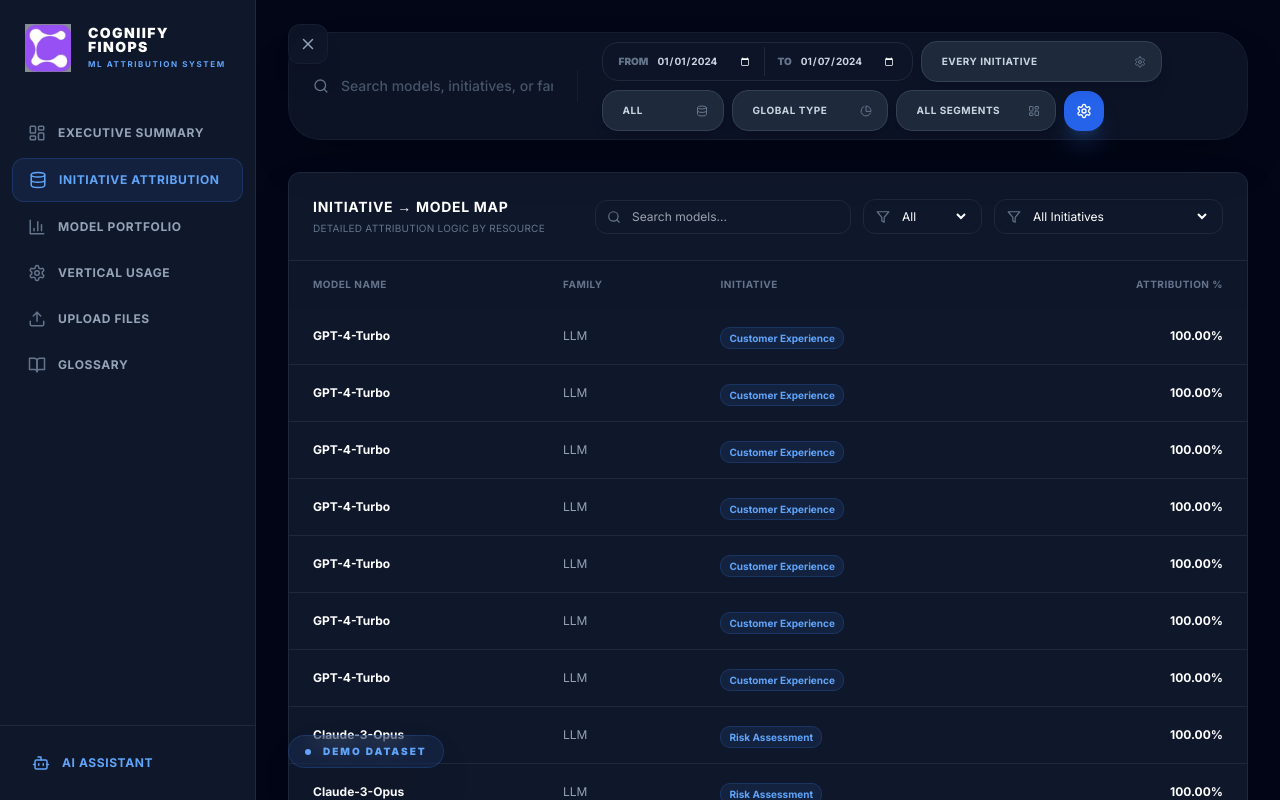
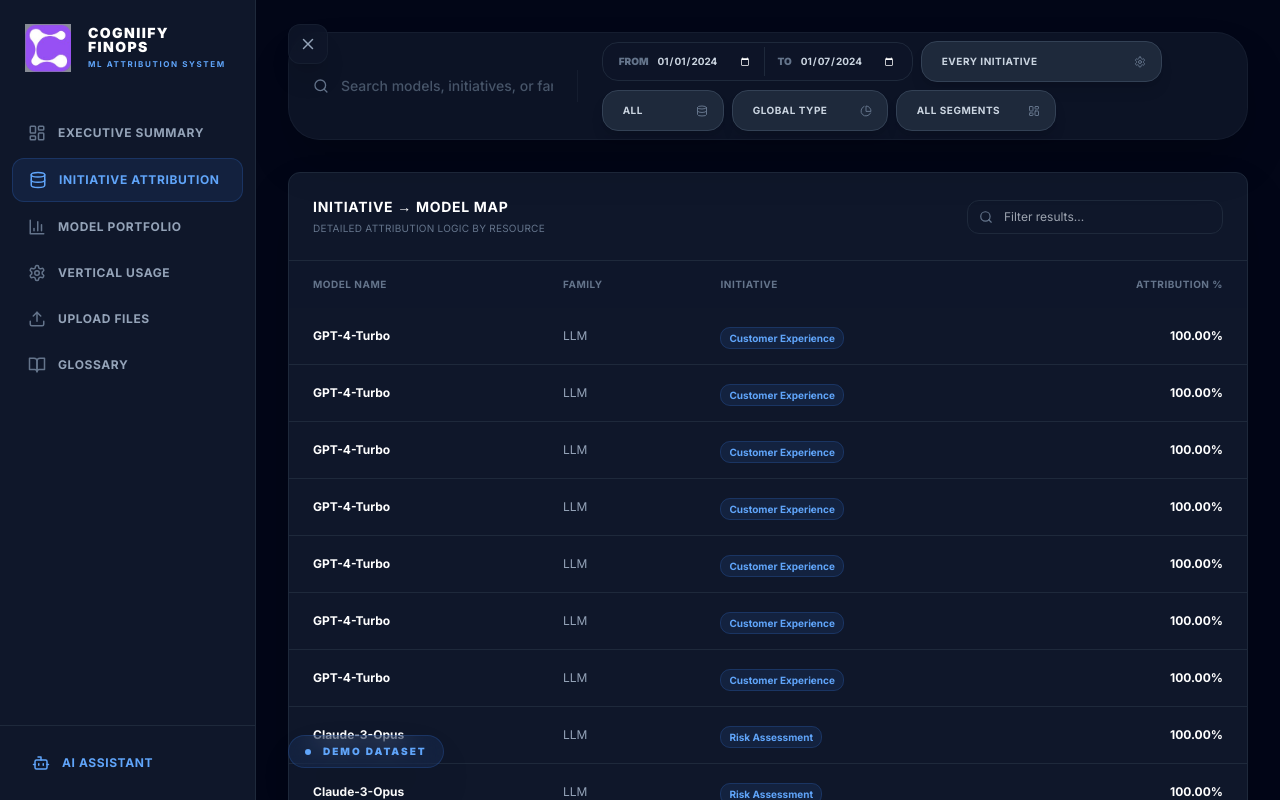
Before and after one commit to manasshah1810/Cognifyz-Finops, a Next.js app: page / in a window 1280 px wide. Both pictures are taken after a click on the button "INITIATIVE ATTRIBUTION". Built offline with nearby package versions, Linux system fonts and the light colour scheme.

Commit message:
Final Changes

```diff
--- a/src/app/page.tsx
+++ b/src/app/page.tsx
@@ -12,7 +12,7 @@ import { Chatbot } from '@/components/Chatbot';
 import { Glossary } from '@/components/Glossary';
 import { CostBreakdown } from '@/components/CostBreakdown';
 import Papa from 'papaparse';
-import { Wallet, PieChart, AlertCircle, Server, Database, LayoutDashboard, BarChart3, Settings, LogOut, Menu, X, Bot, BookOpen, Search, Upload } from 'lucide-react';
+import { Wallet, PieChart, AlertCircle, Server, Database, LayoutDashboard, BarChart3, Settings, LogOut, Menu, X, Bot, BookOpen, Search, Upload, Info, DollarSign } from 'lucide-react';
 import { UploadPage } from '@/components/UploadPage';
 
 interface CloudBillRow {
@@ -171,7 +171,7 @@ export default function Dashboard() {
       );
     };
 
-    const filteredBill = cloudBill.filter(b => filterTime(b.UsageStartDate) && filterSearch(b));
+    const filteredBill = cloudBill.filter(b => filterTime(b.UsageStartDate));
 
     // Base map with time/search only - for dropdowns
     const baseMap = attributionMap.filter(m => filterTime(m.timestamp) && filterSearch(m));
@@ -296,8 +296,14 @@ export default function Dashboard() {
       const dateStr = bill.UsageStartDate;
       const dayKey = dateStr.substring(0, 10);
 
-      // If filters are active, skip rows that don't match the selected initiative/family
       const hasInitOrFamFilter = initiativeFilter !== 'all' || familyFilter !== 'all';
+
+      // Search check: matches ResourceID or any associated attribution
+      const matchesResourceSearch = filterSearch(bill);
+      const anyAttrMatchesSearch = attributions?.some(a => filterSearch(a)) || false;
+      const passSearch = matchesResourceSearch || anyAttrMatchesSearch;
+
+      if (!passSearch) continue;
       if (hasInitOrFamFilter && (!attributions || attributions.length === 0)) continue;
 
       if (!attributions || attributions.length === 0) {
@@ -327,7 +333,14 @@ export default function Dashboard() {
           // Apply Vertical Filter scaling if active
           if (verticalFilter !== 'all') {
             let splitVal: any = { CC: 0, PL: 0, Ins: 0 };
-            try { splitVal = typeof attr.VerticalSplitPct === 'string' ? JSON.parse(attr.VerticalSplitPct) : attr.VerticalSplitPct; } catch (e) { }
+            try {
+              const parsed = typeof attr.VerticalSplitPct === 'string' ? JSON.parse(attr.VerticalSplitPct) : attr.VerticalSplitPct;
+              // Normalize keys to uppercase for robustness
+              splitVal = Object.keys(parsed || {}).reduce((acc: any, key) => {
+                acc[key.toUpperCase()] = parsed[key];
+                return acc;
+              }, { CC: 0, PL: 0, Ins: 0 });
+            } catch (e) { }
             const vKey = verticalFilter === 'cc' ? 'CC' : verticalFilter === 'pl' ? 'PL' : verticalFilter === 'ins' ? 'Ins' : null;
             if (vKey && splitVal && splitVal[vKey] !== undefined) {
               attributedCost = attributedCost * (splitVal[vKey] / 100);
@@ -437,8 +450,8 @@ export default function Dashboard() {
 
     const stats = {
       totalSpend,
-      attributedSpendPct: (attributedSpend / totalSpend) * 100,
-      unallocatedSpend: totalSpend - attributedSpend,
+      attributedSpendPct: totalSpend > 0 ? (attributedSpend / totalSpend) * 100 : 0,
+      unallocatedSpend: Math.max(0, totalSpend - attributedSpend),
       activeModelsCount: totalModels,
       ownershipConcentration: totalModels > 0 ? (highConcentrationCount / totalModels) * 100 : 0,
       dedicatedCount,
@@ -737,13 +750,6 @@ export default function Dashboard() {
             <div className="absolute right-4 top-1/2 -translate-y-1/2 pointer-events-none text-slate-500"><LayoutDashboard size={12} /></div>
           </div>
 
-          {/* Refresh/Reset (Visual only) */}
-          <button
-            className="p-3 bg-blue-600 hover:bg-blue-500 text-white rounded-2xl transition-all shadow-xl shadow-blue-500/20 active:scale-95 group"
-            onClick={() => { }}
-          >
-            <Settings size={16} className="group-hover:rotate-90 transition-transform duration-500" />
-          </button>
         </div>
       </div>
       {renderActiveChips()}
@@ -898,6 +904,21 @@ export default function Dashboard() {
                       <div className="text-3xl font-bold text-white tracking-tight">{stats.attributionStability}%</div>
                       <div className="mt-2 text-[10px] text-slate-500 font-medium uppercase tracking-wide">Stable attribution over time</div>
                     </div>
+
+                    <div className="kpi-card glow-blue col-span-1 md:col-span-2 lg:col-span-4">
+                      <div className="flex justify-between items-center">
+                        <div>
+                          <span className="text-[10px] font-bold text-blue-400 uppercase tracking-[0.2em]">Filtered Total Spend</span>
+                          <div className="text-4xl font-black text-white tracking-tighter mt-1">{formatCurrency(stats.totalSpend)}</div>
+                          <p className="text-[10px] text-slate-500 font-bold uppercase tracking-widest mt-2 flex items-center gap-2">
+                            <Info size={12} /> This reflects cost after applying active filters and vertical scaling
+                          </p>
+                        </div>
+                        <div className="p-4 bg-blue-500/10 rounded-2xl border border-blue-500/20 shadow-2xl shadow-blue-500/10">
+                          <DollarSign size={32} className="text-blue-400" />
+                        </div>
+                      </div>
+                    </div>
                   </div>
                   <div className="grid grid-cols-1 lg:grid-cols-3 gap-8">
                     <div className="lg:col-span-2">
--- a/src/components/InitiativeModelMap.tsx
+++ b/src/components/InitiativeModelMap.tsx
@@ -11,8 +11,6 @@ interface InitiativeModelMapProps {
 export const InitiativeModelMap: React.FC<InitiativeModelMapProps> = ({ tableData, families }) => {
     const [searchTerm, setSearchTerm] = useState('');
     const [currentPage, setCurrentPage] = useState(1);
-    const [filterFamily, setFilterFamily] = useState('All');
-    const [filterInitiative, setFilterInitiative] = useState('All');
     const itemsPerPage = 10;
 
     const filteredData = useMemo(() => {
@@ -22,11 +20,9 @@ export const InitiativeModelMap: React.FC<InitiativeModelMapProps> = ({ tableDat
             const matchesSearch = !searchTerm ||
                 (row.ModelName || '').toLowerCase().includes(searchLower) ||
                 (row.Initiative || '').toLowerCase().includes(searchLower);
-            const matchesFamily = filterFamily === 'All' || row.ModelFamily === filterFamily;
-            const matchesInitiative = filterInitiative === 'All' || row.Initiative === filterInitiative;
-            return matchesSearch && matchesFamily && matchesInitiative;
+            return matchesSearch;
         });
-    }, [tableData, searchTerm, filterFamily, filterInitiative]);
+    }, [tableData, searchTerm]);
 
     const paginatedData = useMemo(() => {
         return filteredData.slice(
@@ -50,7 +46,7 @@ export const InitiativeModelMap: React.FC<InitiativeModelMapProps> = ({ tableDat
                             <Search className="absolute left-3 top-1/2 -translate-y-1/2 text-slate-500" size={14} />
                             <input
                                 type="text"
-                                placeholder="Search models..."
+                                placeholder="Filter results..."
                                 value={searchTerm}
                                 onChange={(e) => {
                                     setSearchTerm(e.target.value);
@@ -58,35 +54,6 @@ export const InitiativeModelMap: React.FC<InitiativeModelMapProps> = ({ tableDat
                                 }}
                                 className="pl-9 pr-4 py-2 bg-slate-900 border border-slate-800 rounded-lg text-xs text-white focus:outline-none focus:border-blue-500 transition-all w-64"
                             />
-                        </div>
-                        <div className="flex items-center gap-2 bg-slate-900 border border-slate-800 rounded-lg px-3 py-2">
-                            <Filter size={14} className="text-slate-500" />
-                            <select
-                                value={filterFamily}
-                                onChange={(e) => {
-                                    setFilterFamily(e.target.value);
-                                    setCurrentPage(1);
-                                }}
-                                className="bg-transparent text-xs text-white focus:outline-none cursor-pointer"
-                            >
-                                {families.map(f => <option key={f} value={f} className="bg-slate-900">{f}</option>)}
-                            </select>
-                        </div>
-                        <div className="flex items-center gap-2 bg-slate-900 border border-slate-800 rounded-lg px-3 py-2">
-                            <Filter size={14} className="text-slate-500" />
-                            <select
-                                value={filterInitiative}
-                                onChange={(e) => {
-                                    setFilterInitiative(e.target.value);
-                                    setCurrentPage(1);
-                                }}
-                                className="bg-transparent text-xs text-white focus:outline-none cursor-pointer"
-                            >
-                                <option value="All" className="bg-slate-900">All Initiatives</option>
-                                {Array.from(new Set(tableData.map(r => r.Initiative))).filter(Boolean).map(i => (
-                                    <option key={String(i)} value={String(i)} className="bg-slate-900">{String(i)}</option>
-                                ))}
-                            </select>
                         </div>
                     </div>
                 </div>
```
